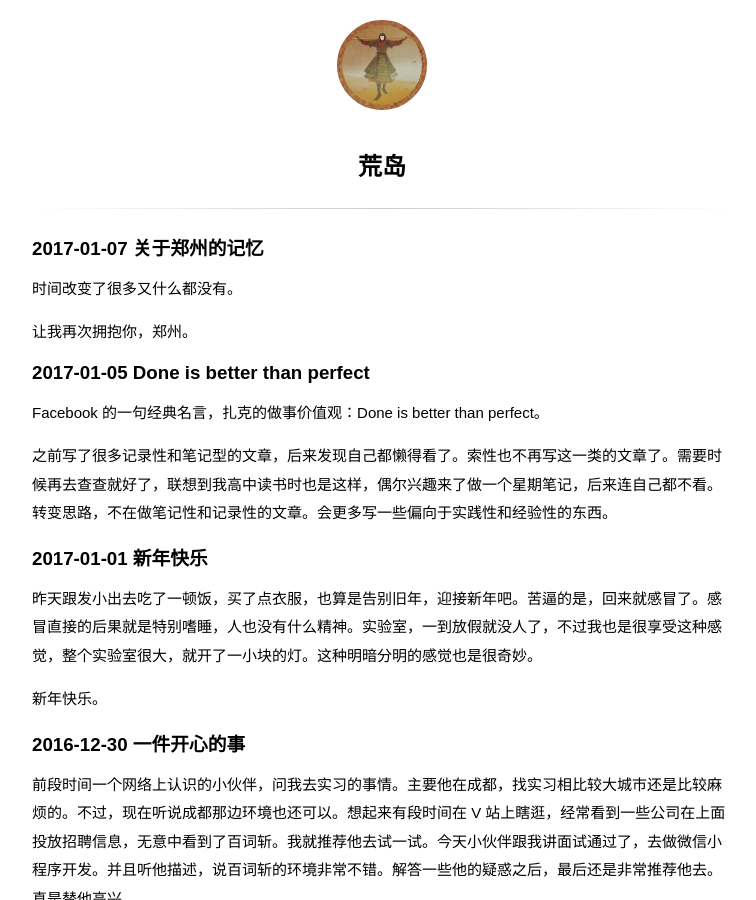
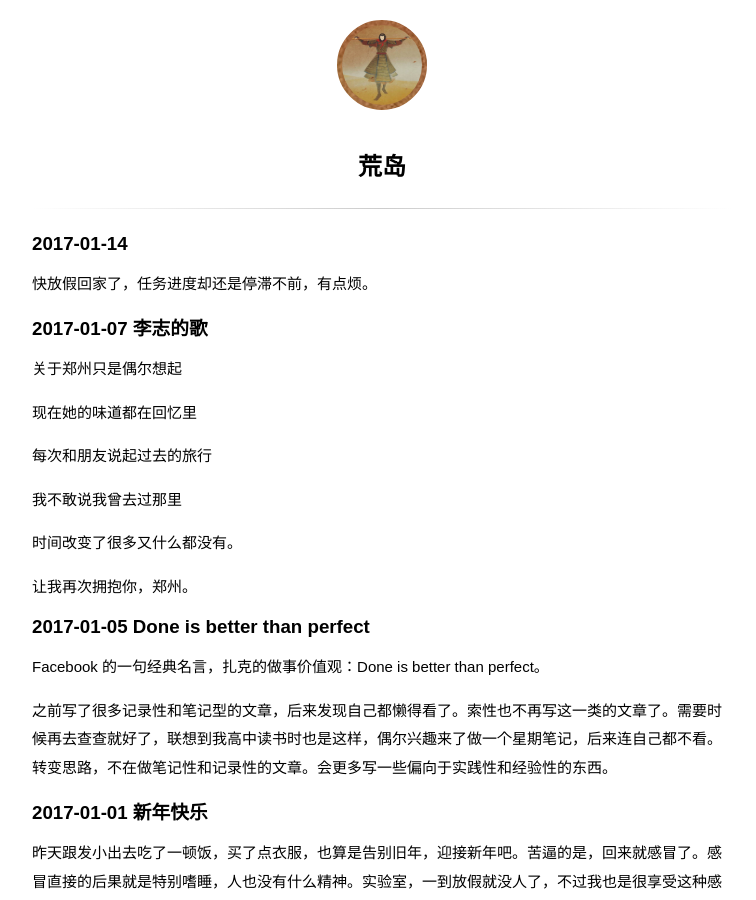
Before and after one commit to wuchangfeng/wuchangfeng.github.io, a Jekyll site: the page built from diary.md, in a window 1280 px wide and 900 px high. Shown: the whole window, without its empty margins (258-1014 px from the left). Built offline with Jekyll 4.4.1, drawn with Linux system fonts in a browser that asks for light colours; some web fonts are replaced; comment, search, counter and statistics services are not loaded.

Commit message:
blog update

```diff
--- a/diary.md
+++ b/diary.md
@@ -2,7 +2,19 @@
 title: 荒岛
 ---
 
-### 2017-01-07 关于郑州的记忆
+### 2017-01-14
+
+快放假回家了，任务进度却还是停滞不前，有点烦。
+
+### 2017-01-07 李志的歌
+
+关于郑州只是偶尔想起
+
+现在她的味道都在回忆里
+
+每次和朋友说起过去的旅行
+
+我不敢说我曾去过那里
 
 时间改变了很多又什么都没有。
 
```
